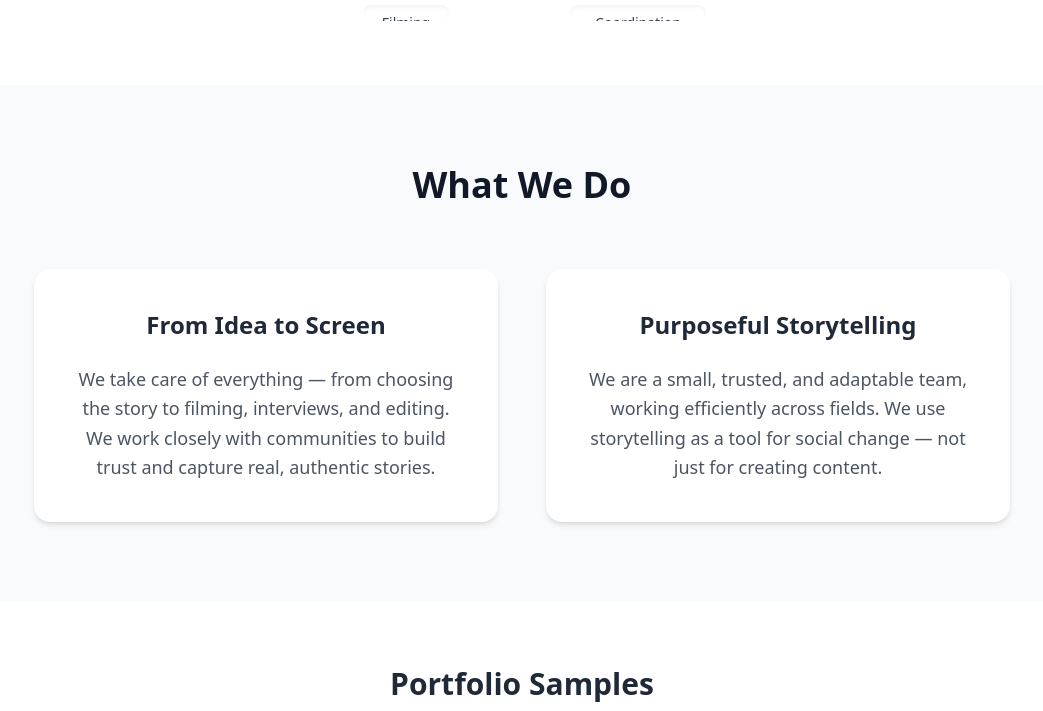
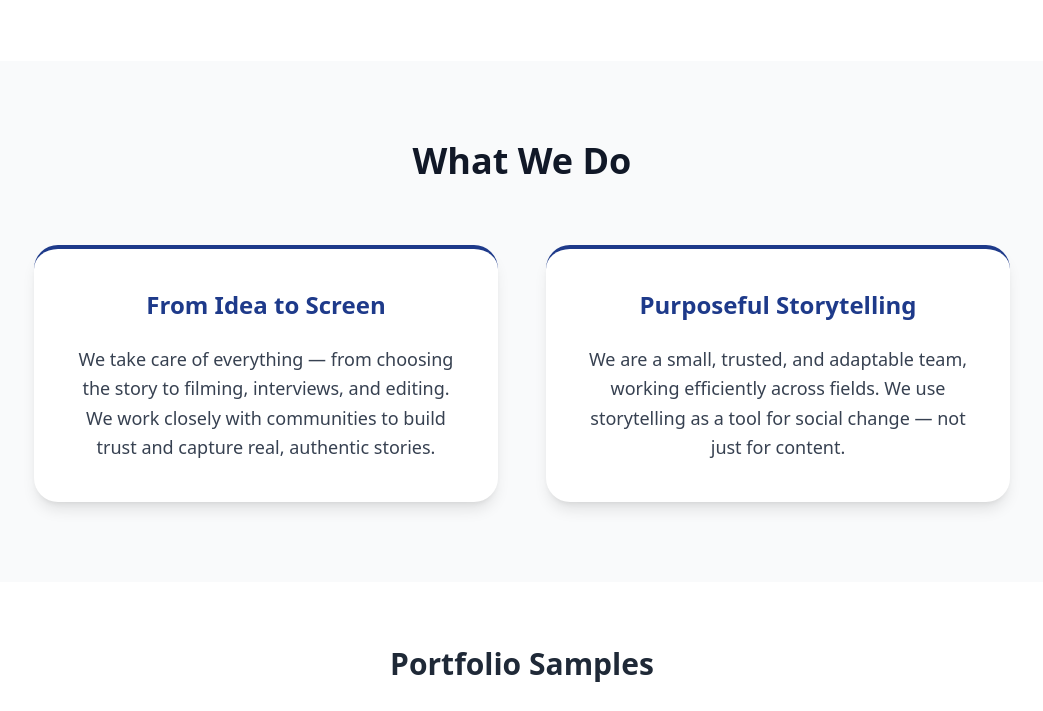
Before and after one commit to Muhtasim30/portfolio, a plain HTML site: page index.html in a window 1280 px wide. Shown: the part 1319-2030 px from the top of the page, without its empty margins (118-1161 px from the left). Drawn offline with nearby package versions, Linux system fonts and the light colour scheme.

Commit message:
Updated description, replaced Drive links with YouTube, and code improvements

```diff
--- a/index.html
+++ b/index.html
@@ -35,7 +35,7 @@
       <source src="videos\hero-video.mp4" type="video/mp4">
     </video>
     <div class="relative z-10 px-6">
-      <h1 class="text-5xl md:text-6xl font-extrabold mb-4">Muhtasim Fahad & Sharmila Tahsin</h1>
+      <h1 class="text-5xl md:text-6xl font-extrabold mb-4">Muhtasim & Sharmila</h1>
       <p class="text-xl md:text-2xl mb-6">Independent Film & Visual Storytelling Team</p>
       <a href="#portfolio" class="inline-block px-6 py-3 bg-indigo-500 hover:bg-indigo-600 rounded-full shadow-lg transition">Explore Portfolio</a>
     </div>
@@ -45,7 +45,7 @@
   <section id="about" class="py-16 bg-white">
     <div class="max-w-5xl mx-auto text-center px-4">
       <h2 class="text-3xl font-bold mb-6">About Us</h2>
-      <p class="mb-10">We are an independent documentary & film production team dedicated to telling visual stories from the field. We work closely with communities to capture honest moments and deliver powerful visual stories for NGOs, development projects and social impact campaigns.</p>
+      <p class="mb-10">We are an independent documentary & film production team dedicated to documentary and field-based filming. We focus on people, society, culture and the subtle metaphors of everyday life that reflect the human experience. </p>
 
       <!-- Interactive Pictures -->
       <div class="flex flex-col md:flex-row items-center justify-center gap-10 mt-12">
@@ -131,24 +131,32 @@ function toggleAccordion(card) {
     <div class="grid md:grid-cols-2 gap-12">
 
       <!-- What We Do Card -->
-      <div class="bg-white rounded-2xl p-10 shadow-md hover:shadow-xl transition-shadow duration-300">
-        <h3 class="text-2xl font-semibold mb-6 text-gray-800">From Idea to Screen</h3>
-        <p class="text-gray-600 leading-relaxed text-lg">
+      <div class="bg-white rounded-3xl p-10 shadow-lg border-t-4 border-dark-blue transition-transform transform hover:scale-105 hover:shadow-2xl duration-300">
+        <h3 class="text-2xl font-bold mb-6 text-dark-blue">From Idea to Screen</h3>
+        <p class="text-gray-700 leading-relaxed text-lg">
           We take care of everything — from choosing the story to filming, interviews, and editing. We work closely with communities to build trust and capture real, authentic stories.
         </p>
       </div>
 
       <!-- Why Fit Card -->
-      <div class="bg-white rounded-2xl p-10 shadow-md hover:shadow-xl transition-shadow duration-300">
-        <h3 class="text-2xl font-semibold mb-6 text-gray-800">Purposeful Storytelling</h3>
-        <p class="text-gray-600 leading-relaxed text-lg">
-          We are a small, trusted, and adaptable team, working efficiently across fields. We use storytelling as a tool for social change — not just for creating content.
+      <div class="bg-white rounded-3xl p-10 shadow-lg border-t-4 border-dark-blue transition-transform transform hover:scale-105 hover:shadow-2xl duration-300">
+        <h3 class="text-2xl font-bold mb-6 text-dark-blue">Purposeful Storytelling</h3>
+        <p class="text-gray-700 leading-relaxed text-lg">
+          We are a small, trusted, and adaptable team, working efficiently across fields. We use storytelling as a tool for social change — not just for content.
         </p>
       </div>
 
     </div>
   </div>
 </section>
+
+<style>
+  /* Custom Dark Blue color */
+  .text-dark-blue { color: #1E3A8A; }
+  .border-dark-blue { border-color: #1E3A8A; }
+</style>
+
+
 
 <!-- Portfolio Samples -->
 <section id="portfolio" class="py-16 bg-white">
```
